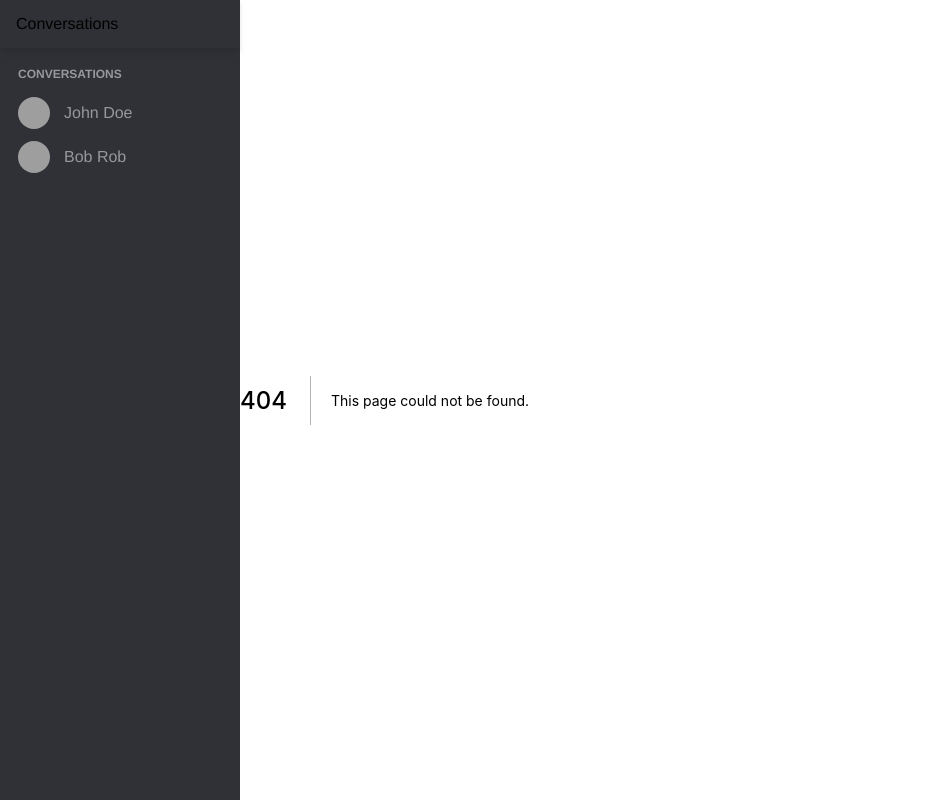
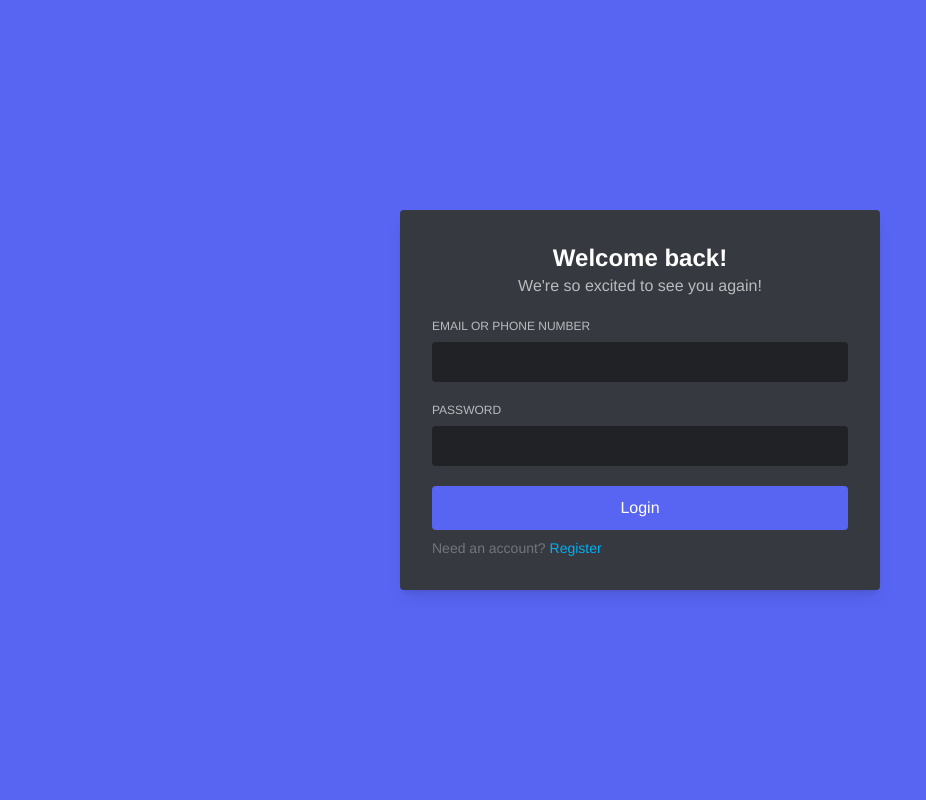
Before and after one commit to Eugee29/discord-clone, a Next.js app: page /login in a window 1280 px wide. Before the commit this address had no page. Shown: the whole page, without its empty margins (0-926 px from the left). Built offline with nearby package versions, Linux system fonts and the light colour scheme; no server answers; grey boxes are pictures that could not be loaded.

Commit message:
Added login page

```diff
--- /dev/null
+++ b/components/LoginForm.tsx
@@ -0,0 +1,60 @@
+import Link from 'next/link'
+
+const LoginForm = () => {
+  return (
+    <form className="bg-discord-gray-300 p-8 rounded w-[30em] shadow-lg">
+      <div className="mb-5">
+        <h1 className="text-white text-2xl font-semibold text-center">
+          Welcome back!
+        </h1>
+        <h2 className="text-discord-gray-20 text-center">
+          We're so excited to see you again!
+        </h2>
+      </div>
+      <div className="flex flex-col gap-5 mb-5">
+        <div className="flex flex-col">
+          <label
+            htmlFor="email"
+            className="text-transform: uppercase text-discord-gray-20 font-medium text-xs mb-2"
+          >
+            Email or phone number
+          </label>
+          <input
+            id="email"
+            type="email"
+            name="email"
+            className="p-[10px] rounded bg-black bg-opacity-40 text-white h-10"
+          />
+        </div>
+        <div className="flex flex-col">
+          <label
+            htmlFor="password"
+            className="text-transform: uppercase text-discord-gray-20 font-medium text-xs mb-2"
+          >
+            Password
+          </label>
+          <input
+            id="password"
+            type="password"
+            name="password"
+            className="p-[10px] rounded bg-black bg-opacity-40 text-white h-10"
+          />
+        </div>
+      </div>
+      <button
+        type="submit"
+        className="w-full mb-2 bg-discord-blue-200 p-[0.625em] text-white rounded transition-colors hover:bg-discord-blue-250"
+      >
+        Login
+      </button>
+      <h3 className="text-sm text-discord-gray-60">
+        Need an account?{' '}
+        <Link href="/register">
+          <a className="text-discord-blue-100">Register</a>
+        </Link>
+      </h3>
+    </form>
+  )
+}
+
+export default LoginForm
--- a/components/Sidebar.tsx
+++ b/components/Sidebar.tsx
@@ -1,12 +1,21 @@
+import { useEffect, useState } from 'react'
 import { Conversation } from '../models/conversation.model'
+import { conversationService } from '../service/conversation.service'
 import ConversationList from './ConversationList'
 import SidebarHeader from './SidebarHeader'
 
-interface Props {
-  conversations: Conversation[] | null
-}
+const Sidebar = () => {
+  const [conversations, setConversations] = useState<Conversation[] | null>(
+    null
+  )
 
-const Sidebar = ({ conversations }: Props) => {
+  useEffect(() => {
+    ;(async () => {
+      const conversations = await conversationService.query()
+      setConversations(conversations)
+    })()
+  }, [])
+
   return (
     <nav className="flex flex-col h-full w-fit bg-discord-gray-400">
       <SidebarHeader />
--- a/layouts/Layout.tsx
+++ b/layouts/Layout.tsx
@@ -1,6 +1,4 @@
-import { useEffect, useState } from 'react'
-import { Conversation } from '../models/conversation.model'
-import { conversationService } from '../service/conversation.service'
+import { useRouter } from 'next/router'
 import Sidebar from '../components/Sidebar'
 
 interface Props {
@@ -8,20 +6,13 @@ interface Props {
 }
 
 const Layout = ({ children }: Props) => {
-  const [conversations, setConversations] = useState<Conversation[] | null>(
-    null
-  )
+  const router = useRouter()
 
-  useEffect(() => {
-    ;(async () => {
-      const conversations = await conversationService.query()
-      setConversations(conversations)
-    })()
-  }, [])
+  const isSidebarVisible = router.pathname.includes('conversation') // Only show sidebar on conversation pages
 
   return (
     <div className="h-screen w-screen flex">
-      <Sidebar conversations={conversations} />
+      {isSidebarVisible && <Sidebar />}
       {children}
     </div>
   )
--- a/package.json
+++ b/package.json
@@ -10,6 +10,7 @@
   },
   "dependencies": {
     "axios": "^0.27.2",
+    "firebase": "^9.9.2",
     "next": "12.2.4",
     "react": "18.2.0",
     "react-dom": "18.2.0",
--- a/pages/_app.tsx
+++ b/pages/_app.tsx
@@ -1,5 +1,6 @@
 import '../styles/globals.css'
 import type { AppProps } from 'next/app'
+import '../src/config/firebase.config'
 import Layout from '../layouts/Layout'
 
 function MyApp({ Component, pageProps }: AppProps) {
--- a/pages/index.tsx
+++ b/pages/index.tsx
@@ -1,7 +1,13 @@
-import type { NextPage } from 'next'
+import type { GetServerSideProps, NextPage } from 'next'
 
 const Home: NextPage = () => {
   return <h1>Home</h1>
 }
 
+export const getServerSideProps: GetServerSideProps = async (context) => {
+  return {
+    props: {},
+  }
+}
+
 export default Home
--- /dev/null
+++ b/pages/login/index.tsx
@@ -0,0 +1,12 @@
+import { NextPage } from 'next'
+import LoginForm from '../../components/LoginForm'
+
+const LoginPage: NextPage = () => {
+  return (
+    <main className="flex-1 flex items-center justify-center bg-discord-blue-200">
+      <LoginForm />
+    </main>
+  )
+}
+
+export default LoginPage
--- /dev/null
+++ b/src/config/firebase.config.ts
@@ -0,0 +1,19 @@
+import { initializeApp } from 'firebase/app'
+// import { getAnalytics } from 'firebase/analytics'
+
+const firebaseConfig = {
+  apiKey: process.env.NEXT_FIREBASE_API_KEY,
+  authDomain: process.env.NEXT_FIREBASE_AUTH_DOMAIN,
+  projectId: process.env.NEXT_FIREBASE_PROJECT_ID,
+  storageBucket: process.env.NEXT_FIREBASE_STORAGE_BUCKET,
+  messagingSenderId: process.env.NEXT_FIREBASE_MESSENGER_SENDER_ID,
+  appId: process.env.NEXT_FIREBASE_APP_ID,
+  measurementId: process.env.NEXT_FIREBASE_MEASUREMENT_ID,
+}
+
+const app = initializeApp(firebaseConfig)
+// if (typeof window !== 'undefined' && 'measurementId' in firebaseConfig) {
+//   const analytics = getAnalytics(app)
+// }
+
+export default app
--- /dev/null
+++ b/src/services/auth.service.ts
@@ -0,0 +1 @@
+export const authService = {}
--- a/tailwind.config.js
+++ b/tailwind.config.js
@@ -19,7 +19,9 @@ module.exports = {
       discord: {
         gray: {
           10: '#DCDDDE',
+          20: '#B9BBBE',
           50: '#96989D',
+          60: '#72767D',
           100: '#42464D',
           200: '#40444B',
           250: '#3C3F45',
@@ -28,6 +30,11 @@ module.exports = {
           500: '#32353B',
           600: '#18191C',
         },
+        blue: {
+          100: '#00AFF4',
+          200: '#5865F2',
+          250: '#4752C4',
+        },
       },
     },
     extend: {},
```
Also changed, not shown: 1 other file (tests, documents, lock files or other folders).
